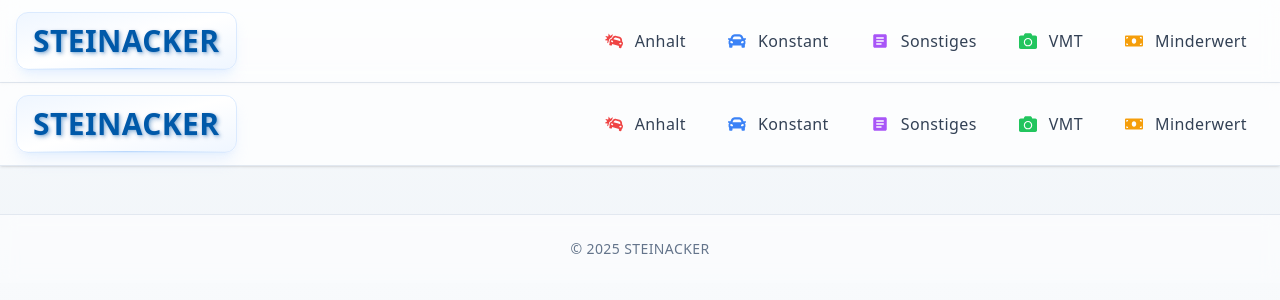
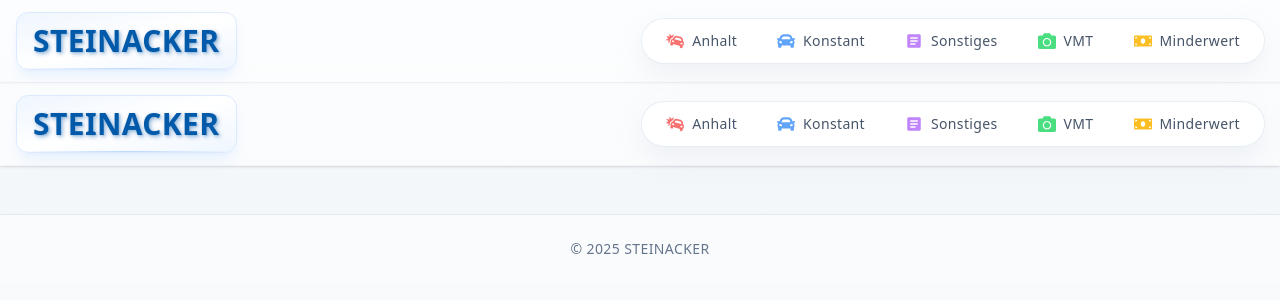
Before and after one commit to hoidOS/ifu, a Next.js app: page /Navbar in a window 1280 px wide. Shown: the top 300 px of the page. Built offline with nearby package versions, Linux system fonts and the light colour scheme.

Commit message:
feat: navbar

```diff
--- a/pages/Navbar.tsx
+++ b/pages/Navbar.tsx
@@ -1,13 +1,27 @@
 import Link from 'next/link';
 import { useRouter } from 'next/router';
 import { FaBars, FaWindowClose, FaCarCrash, FaCar, FaCamera, FaMoneyBill } from 'react-icons/fa'
-import { useState, useEffect } from 'react'
+import { useState, useEffect, useRef } from 'react'
+
+const NAV_ACCENTS: Record<string, string> = {
+    '/Stop': 'linear-gradient(135deg, rgba(248,113,113,0.18), rgba(248,113,113,0.32))',
+    '/Const': 'linear-gradient(135deg, rgba(59,130,246,0.16), rgba(59,130,246,0.3))',
+    '/Sonst': 'linear-gradient(135deg, rgba(168,85,247,0.18), rgba(168,85,247,0.32))',
+    '/VMT': 'linear-gradient(135deg, rgba(34,197,94,0.18), rgba(34,197,94,0.3))',
+    '/Minderwert': 'linear-gradient(135deg, rgba(245,158,11,0.18), rgba(245,158,11,0.3))'
+}
+
+const DEFAULT_ACCENT = 'linear-gradient(135deg, rgba(148,163,184,0.12), rgba(148,163,184,0.24))'
 
 function Navbar() {
     const router = useRouter();
     const [nav, setNav] = useState(false)
     const [touchStart, setTouchStart] = useState(0)
     const [touchEnd, setTouchEnd] = useState(0)
+    const navListRef = useRef<HTMLUListElement | null>(null)
+    const [indicatorStyle, setIndicatorStyle] = useState<{ width: number; left: number }>({ width: 0, left: 0 })
+    const [indicatorColor, setIndicatorColor] = useState<string>(DEFAULT_ACCENT)
+    const [isScrolled, setIsScrolled] = useState(false)
 
     const handleNav = () => {
         setNav(!nav)
@@ -64,10 +78,47 @@ function Navbar() {
         return () => document.removeEventListener('keydown', handleEscape)
     }, [nav])
 
+    useEffect(() => {
+        const handleScroll = () => {
+            setIsScrolled(window.scrollY > 12)
+        }
+
+        handleScroll()
+        window.addEventListener('scroll', handleScroll)
+        return () => window.removeEventListener('scroll', handleScroll)
+    }, [])
+
+    useEffect(() => {
+        const updateIndicator = () => {
+            const listElement = navListRef.current
+            if (!listElement) return
+            const activeItem = listElement.querySelector<HTMLLIElement>('li[data-active="true"]')
+
+            if (activeItem) {
+                setIndicatorStyle({
+                    width: activeItem.offsetWidth,
+                    left: activeItem.offsetLeft
+                })
+            } else {
+                setIndicatorStyle({ width: 0, left: 0 })
+            }
+
+            setIndicatorColor(NAV_ACCENTS[router.pathname] ?? DEFAULT_ACCENT)
+        }
+
+        const frame = requestAnimationFrame(updateIndicator)
+        window.addEventListener('resize', updateIndicator)
+
+        return () => {
+            cancelAnimationFrame(frame)
+            window.removeEventListener('resize', updateIndicator)
+        }
+    }, [router.pathname])
+
     return (
         <>
-            <nav className="sticky top-0 z-20 w-full bg-white/70 backdrop-blur border-b border-slate-200 shadow-sm">
-                <div className="mx-auto max-w-7xl px-4 py-3 flex items-center justify-between">
+            <nav className={`sticky top-0 z-20 w-full border-b backdrop-blur transition-all duration-300 ${isScrolled ? 'bg-white/80 shadow-lg border-slate-200/80' : 'bg-white/60 shadow-sm border-slate-200/40'}`}>
+                <div className="mx-auto max-w-7xl px-4 py-3 flex items-center justify-between gap-6">
                     <div className="self-center">
                         <Link href="/">
                             <div className="group cursor-pointer">
@@ -90,121 +141,97 @@ function Navbar() {
                             </div>
                         </Link>
                     </div>
-                    <div className="hidden lg:flex items-center gap-2">
-                        <ul className="flex items-center gap-2 m-auto text-slate-700">
-                            <li>
-                                <Link href="/Stop">
-                                    <div className={`flex items-center gap-3 px-4 py-2.5 rounded-xl text-base font-medium transition-all duration-300 group cursor-pointer border ${
-                                        router.pathname === '/Stop'
-                                            ? 'bg-gradient-to-r from-red-50 to-red-100 text-red-700 shadow-lg shadow-red-200/40 border-red-200'
-                                            : 'hover:bg-gradient-to-r hover:from-red-50 hover:to-red-100 hover:text-red-700 hover:shadow-lg hover:shadow-red-200/40 border-transparent hover:border-red-200'
-                                    }`}>
-                                        <FaCarCrash className={`transition-transform duration-300 ${
-                                            router.pathname === '/Stop' ? 'text-red-600 scale-110' : 'text-red-500 group-hover:scale-110'
-                                        }`} size={18} />
-                                        <span className="relative" style={{
-                                            textShadow: router.pathname === '/Stop' ? '1px 1px 2px rgba(185, 28, 28, 0.2)' : '',
-                                            filter: router.pathname === '/Stop' ? 'drop-shadow(0 1px 1px rgba(185, 28, 28, 0.1))' : ''
-                                        }}>
-                                            Anhalt
-                                            <span className={`absolute inset-x-0 -bottom-1 h-0.5 bg-gradient-to-r from-red-400 to-red-600 transform transition-transform duration-300 origin-left ${
-                                                router.pathname === '/Stop' ? 'scale-x-100' : 'scale-x-0 group-hover:scale-x-100'
-                                            }`}></span>
-                                        </span>
-                                    </div>
+                    <div className="hidden lg:flex items-center">
+                        <div className="relative rounded-full bg-white/60 backdrop-blur px-1 py-1 ring-1 ring-slate-200/70 shadow-[0_12px_30px_rgba(148,163,184,0.14)]">
+                            <ul
+                                ref={navListRef}
+                                className="relative flex items-center gap-0 text-sm font-medium text-slate-600"
+                            >
+                                <span
+                                    aria-hidden="true"
+                                    className="pointer-events-none absolute inset-y-0 rounded-full shadow-[0_10px_25px_rgba(148,163,184,0.15)] transition-all duration-300 ease-out"
+                                    style={{
+                                        width: indicatorStyle.width ? `${indicatorStyle.width}px` : 0,
+                                        left: indicatorStyle.width ? `${indicatorStyle.left}px` : undefined,
+                                        opacity: indicatorStyle.width ? 1 : 0,
+                                        background: indicatorColor
+                                    }}
+                                ></span>
+                                <li className="relative flex-1" data-route="/Stop" data-active={router.pathname === '/Stop'}>
+                                    <Link
+                                        href="/Stop"
+                                        className={`relative z-10 group flex w-full items-center justify-center gap-2 rounded-full px-5 py-2 text-sm text-slate-600 transition-all duration-200 focus-visible:outline-none focus-visible:ring-2 focus-visible:ring-offset-2 focus-visible:ring-slate-200 ${router.pathname === '/Stop' ? 'text-red-600 font-semibold' : 'hover:text-red-600'}`}
+                                        aria-current={router.pathname === '/Stop' ? 'page' : undefined}
+                                    >
+                                        <FaCarCrash
+                                            className={`transition-transform duration-300 ${router.pathname === '/Stop' ? 'text-red-500 scale-110' : 'text-red-400 group-hover:text-red-500 group-hover:scale-[1.08] group-hover:drop-shadow-[0_8px_20px_rgba(248,113,113,0.35)]'}`}
+                                            size={18}
+                                            aria-hidden="true"
+                                        />
+                                        <span className="tracking-wide">Anhalt</span>
                                     </Link>
                                 </li>
-                            <li>
-                                <Link href="/Const">
-                                    <div className={`flex items-center gap-3 px-4 py-2.5 rounded-xl text-base font-medium transition-all duration-300 group cursor-pointer border ${
-                                        router.pathname === '/Const'
-                                            ? 'bg-gradient-to-r from-blue-50 to-blue-100 text-blue-700 shadow-lg shadow-blue-200/40 border-blue-200'
-                                            : 'hover:bg-gradient-to-r hover:from-blue-50 hover:to-blue-100 hover:text-blue-700 hover:shadow-lg hover:shadow-blue-200/40 border-transparent hover:border-blue-200'
-                                    }`}>
-                                        <FaCar className={`transition-transform duration-300 ${
-                                            router.pathname === '/Const' ? 'text-blue-600 scale-110' : 'text-blue-500 group-hover:scale-110'
-                                        }`} size={18} />
-                                        <span className="relative" style={{
-                                            textShadow: router.pathname === '/Const' ? '1px 1px 2px rgba(29, 78, 216, 0.2)' : '',
-                                            filter: router.pathname === '/Const' ? 'drop-shadow(0 1px 1px rgba(29, 78, 216, 0.1))' : ''
-                                        }}>
-                                            Konstant
-                                            <span className={`absolute inset-x-0 -bottom-1 h-0.5 bg-gradient-to-r from-blue-400 to-blue-600 transform transition-transform duration-300 origin-left ${
-                                                router.pathname === '/Const' ? 'scale-x-100' : 'scale-x-0 group-hover:scale-x-100'
-                                            }`}></span>
-                                        </span>
-                                    </div>
+                                <li className="relative flex-1" data-route="/Const" data-active={router.pathname === '/Const'}>
+                                    <Link
+                                        href="/Const"
+                                        className={`relative z-10 group flex w-full items-center justify-center gap-2 rounded-full px-5 py-2 text-sm text-slate-600 transition-all duration-200 focus-visible:outline-none focus-visible:ring-2 focus-visible:ring-offset-2 focus-visible:ring-slate-200 ${router.pathname === '/Const' ? 'text-blue-600 font-semibold' : 'hover:text-blue-600'}`}
+                                        aria-current={router.pathname === '/Const' ? 'page' : undefined}
+                                    >
+                                        <FaCar
+                                            className={`transition-transform duration-300 ${router.pathname === '/Const' ? 'text-blue-500 scale-110' : 'text-blue-400 group-hover:text-blue-500 group-hover:scale-[1.08] group-hover:drop-shadow-[0_8px_20px_rgba(96,165,250,0.35)]'}`}
+                                            size={18}
+                                            aria-hidden="true"
+                                        />
+                                        <span className="tracking-wide">Konstant</span>
                                     </Link>
                                 </li>
-                            <li>
-                                <Link href="/Sonst">
-                                    <div className={`flex items-center gap-3 px-4 py-2.5 rounded-xl text-base font-medium transition-all duration-300 group cursor-pointer border ${
-                                        router.pathname === '/Sonst'
-                                            ? 'bg-gradient-to-r from-purple-50 to-purple-100 text-purple-700 shadow-lg shadow-purple-200/40 border-purple-200'
-                                            : 'hover:bg-gradient-to-r hover:from-purple-50 hover:to-purple-100 hover:text-purple-700 hover:shadow-lg hover:shadow-purple-200/40 border-transparent hover:border-purple-200'
-                                    }`}>
-                                        <svg className={`transition-transform duration-300 ${
-                                            router.pathname === '/Sonst' ? 'text-purple-600 scale-110' : 'text-purple-500 group-hover:scale-110'
-                                        }`} width="18" height="18" viewBox="0 0 24 24" fill="currentColor">
+                                <li className="relative flex-1" data-route="/Sonst" data-active={router.pathname === '/Sonst'}>
+                                    <Link
+                                        href="/Sonst"
+                                        className={`relative z-10 group flex w-full items-center justify-center gap-2 rounded-full px-5 py-2 text-sm text-slate-600 transition-all duration-200 focus-visible:outline-none focus-visible:ring-2 focus-visible:ring-offset-2 focus-visible:ring-slate-200 ${router.pathname === '/Sonst' ? 'text-purple-600 font-semibold' : 'hover:text-purple-600'}`}
+                                        aria-current={router.pathname === '/Sonst' ? 'page' : undefined}
+                                    >
+                                        <svg
+                                            className={`h-[18px] w-[18px] transition-transform duration-300 ${router.pathname === '/Sonst' ? 'text-purple-500 scale-110' : 'text-purple-400 group-hover:text-purple-500 group-hover:scale-[1.08] group-hover:drop-shadow-[0_8px_20px_rgba(192,132,252,0.35)]'}`}
+                                            viewBox="0 0 24 24"
+                                            fill="currentColor"
+                                            aria-hidden="true"
+                                        >
                                             <path d="M19 3H5c-1.1 0-2 .9-2 2v14c0 1.1.9 2 2 2h14c1.1 0 2-.9 2-2V5c0-1.1-.9-2-2-2zm-5 14H7v-2h7v2zm3-4H7v-2h10v2zm0-4H7V7h10v2z"/>
                                         </svg>
-                                        <span className="relative" style={{
-                                            textShadow: router.pathname === '/Sonst' ? '1px 1px 2px rgba(126, 34, 206, 0.2)' : '',
-                                            filter: router.pathname === '/Sonst' ? 'drop-shadow(0 1px 1px rgba(126, 34, 206, 0.1))' : ''
-                                        }}>
-                                            Sonstiges
-                                            <span className={`absolute inset-x-0 -bottom-1 h-0.5 bg-gradient-to-r from-purple-400 to-purple-600 transform transition-transform duration-300 origin-left ${
-                                                router.pathname === '/Sonst' ? 'scale-x-100' : 'scale-x-0 group-hover:scale-x-100'
-                                            }`}></span>
-                                        </span>
-                                    </div>
+                                        <span className="tracking-wide">Sonstiges</span>
                                     </Link>
                                 </li>
-                            <li>
-                                <Link href="/VMT">
-                                    <div className={`flex items-center gap-3 px-4 py-2.5 rounded-xl text-base font-medium transition-all duration-300 group cursor-pointer border ${
-                                        router.pathname === '/VMT'
-                                            ? 'bg-gradient-to-r from-green-50 to-green-100 text-green-700 shadow-lg shadow-green-200/40 border-green-200'
-                                            : 'hover:bg-gradient-to-r hover:from-green-50 hover:to-green-100 hover:text-green-700 hover:shadow-lg hover:shadow-green-200/40 border-transparent hover:border-green-200'
-                                    }`}>
-                                        <FaCamera className={`transition-transform duration-300 ${
-                                            router.pathname === '/VMT' ? 'text-green-600 scale-110' : 'text-green-500 group-hover:scale-110'
-                                        }`} size={18} />
-                                        <span className="relative" style={{
-                                            textShadow: router.pathname === '/VMT' ? '1px 1px 2px rgba(21, 128, 61, 0.2)' : '',
-                                            filter: router.pathname === '/VMT' ? 'drop-shadow(0 1px 1px rgba(21, 128, 61, 0.1))' : ''
-                                        }}>
-                                            VMT
-                                            <span className={`absolute inset-x-0 -bottom-1 h-0.5 bg-gradient-to-r from-green-400 to-green-600 transform transition-transform duration-300 origin-left ${
-                                                router.pathname === '/VMT' ? 'scale-x-100' : 'scale-x-0 group-hover:scale-x-100'
-                                            }`}></span>
-                                        </span>
-                                    </div>
+                                <li className="relative flex-1" data-route="/VMT" data-active={router.pathname === '/VMT'}>
+                                    <Link
+                                        href="/VMT"
+                                        className={`relative z-10 group flex w-full items-center justify-center gap-2 rounded-full px-5 py-2 text-sm text-slate-600 transition-all duration-200 focus-visible:outline-none focus-visible:ring-2 focus-visible:ring-offset-2 focus-visible:ring-slate-200 ${router.pathname === '/VMT' ? 'text-green-600 font-semibold' : 'hover:text-green-600'}`}
+                                        aria-current={router.pathname === '/VMT' ? 'page' : undefined}
+                                    >
+                                        <FaCamera
+                                            className={`transition-transform duration-300 ${router.pathname === '/VMT' ? 'text-green-500 scale-110' : 'text-green-400 group-hover:text-green-500 group-hover:scale-[1.08] group-hover:drop-shadow-[0_8px_20px_rgba(74,222,128,0.35)]'}`}
+                                            size={18}
+                                            aria-hidden="true"
+                                        />
+                                        <span className="tracking-wide">VMT</span>
                                     </Link>
                                 </li>
-                            <li>
-                                <Link href="/Minderwert">
-                                    <div className={`flex items-center gap-3 px-4 py-2.5 rounded-xl text-base font-medium transition-all duration-300 group cursor-pointer border ${
-                                        router.pathname === '/Minderwert'
-                                            ? 'bg-gradient-to-r from-amber-50 to-amber-100 text-amber-700 shadow-lg shadow-amber-200/40 border-amber-200'
-                                            : 'hover:bg-gradient-to-r hover:from-amber-50 hover:to-amber-100 hover:text-amber-700 hover:shadow-lg hover:shadow-amber-200/40 border-transparent hover:border-amber-200'
-                                    }`}>
-                                        <FaMoneyBill className={`transition-transform duration-300 ${
-                                            router.pathname === '/Minderwert' ? 'text-amber-600 scale-110' : 'text-amber-500 group-hover:scale-110'
-                                        }`} size={18} />
-                                        <span className="relative" style={{
-                                            textShadow: router.pathname === '/Minderwert' ? '1px 1px 2px rgba(180, 83, 9, 0.2)' : '',
-                                            filter: router.pathname === '/Minderwert' ? 'drop-shadow(0 1px 1px rgba(180, 83, 9, 0.1))' : ''
-                                        }}>
-                                            Minderwert
-                                            <span className={`absolute inset-x-0 -bottom-1 h-0.5 bg-gradient-to-r from-amber-400 to-amber-600 transform transition-transform duration-300 origin-left ${
-                                                router.pathname === '/Minderwert' ? 'scale-x-100' : 'scale-x-0 group-hover:scale-x-100'
-                                            }`}></span>
-                                        </span>
-                                    </div>
+                                <li className="relative flex-1" data-route="/Minderwert" data-active={router.pathname === '/Minderwert'}>
+                                    <Link
+                                        href="/Minderwert"
+                                        className={`relative z-10 group flex w-full items-center justify-center gap-2 rounded-full px-5 py-2 text-sm text-slate-600 transition-all duration-200 focus-visible:outline-none focus-visible:ring-2 focus-visible:ring-offset-2 focus-visible:ring-slate-200 ${router.pathname === '/Minderwert' ? 'text-amber-600 font-semibold' : 'hover:text-amber-600'}`}
+                                        aria-current={router.pathname === '/Minderwert' ? 'page' : undefined}
+                                    >
+                                        <FaMoneyBill
+                                            className={`transition-transform duration-300 ${router.pathname === '/Minderwert' ? 'text-amber-500 scale-110' : 'text-amber-400 group-hover:text-amber-500 group-hover:scale-[1.08] group-hover:drop-shadow-[0_8px_20px_rgba(251,191,36,0.38)]'}`}
+                                            size={18}
+                                            aria-hidden="true"
+                                        />
+                                        <span className="tracking-wide">Minderwert</span>
                                     </Link>
                                 </li>
                             </ul>
+                        </div>
                     </div>
                     <div className="flex lg:hidden items-center gap-3">
                         <FaBars size={28} className="self-center cursor-pointer text-slate-700" onClick={handleNav} />
```
Lines whose indentation alone changed are shown as unchanged.
